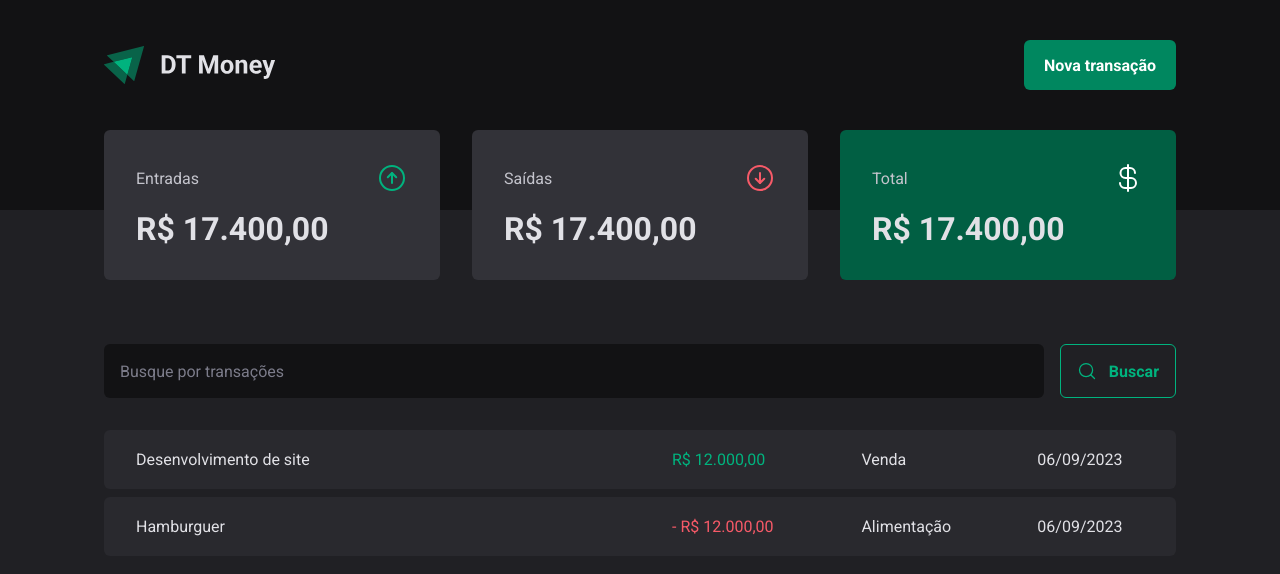
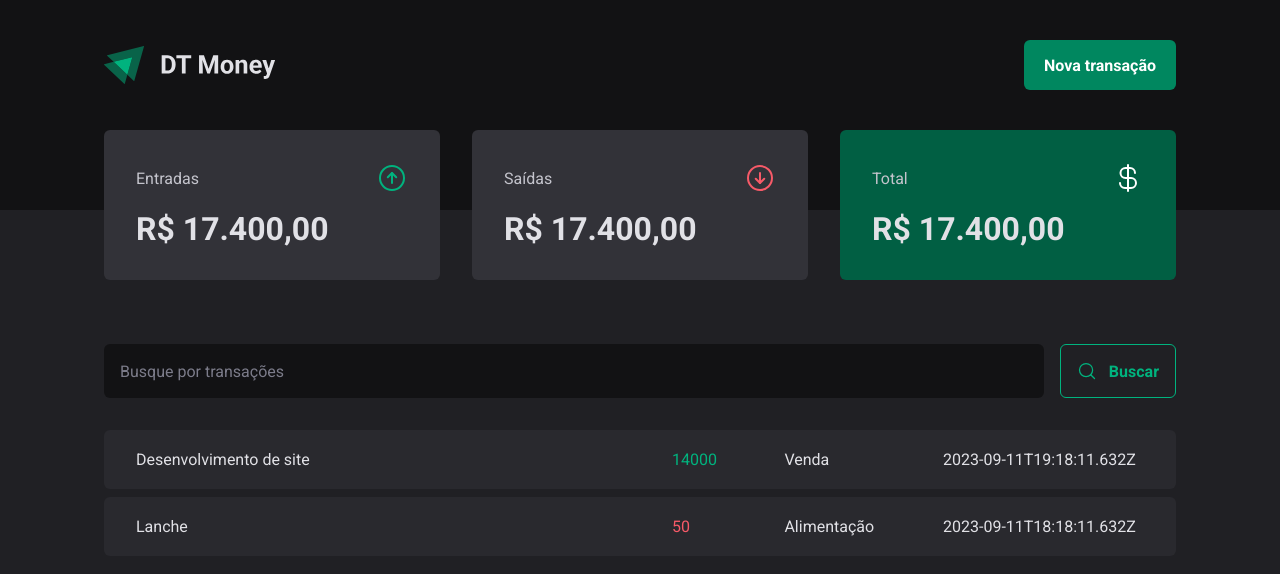
Before and after one commit to DuhBorba/dt-money, a React (Vite) app: page / in a window 1280 px wide. Shown: the top 574 px of the page. Built offline with nearby package versions, Linux system fonts and the light colour scheme; data requests are answered from the project's data file.

Commit message:
HTTP Request

```diff
--- a/src/pages/Transactions/index.tsx
+++ b/src/pages/Transactions/index.tsx
@@ -4,7 +4,28 @@
 import { PriceHighlight, TransactionsContainer, TransactionsTable } from './styles'
 import { SearchForm } from './components/SearchForm'
 
+interface Transaction {
+  id: number
+  description: string
+  type: 'income' | 'outcome'
+  price: number
+  category: string
+  createdAt: string
+}
+
 export const Transactions = () => {
+  const [transactions, setTransactions] = React.useState<Transaction[]>([])
+
+  async function loadTransactions(){
+    const response = await fetch('http://localhost:3333/transactions')
+    const data = await response.json()
+    setTransactions(data)
+  }
+
+  React.useEffect(() => {
+    loadTransactions()
+  }, [])
+
   return (
     <div>
       <Header />
@@ -15,26 +36,20 @@
         <SearchForm />
         <TransactionsTable>
           <tbody>
-            <tr>
-              <td width="50%">Desenvolvimento de site</td>
-              <td>
-                <PriceHighlight variant='income'>
-                  R$ 12.000,00
-                </PriceHighlight>
-              </td>
-              <td>Venda</td>
-              <td>06/09/2023</td>
-            </tr>
-            <tr>
-              <td width="50%">Hamburguer</td>
-              <td>
-                <PriceHighlight variant='outcome'>
-                  - R$ 12.000,00
-                </PriceHighlight>
-              </td>
-              <td>Alimentação</td>
-              <td>06/09/2023</td>
-            </tr>
+            {transactions.map(transaction => {
+              return (
+              <tr key={transaction.id}>
+                <td width="50%">{transaction.description}</td>
+                <td>
+                  <PriceHighlight variant={transaction.type}>
+                    {transaction.price}
+                  </PriceHighlight>
+                </td>
+                <td>{transaction.category}</td>
+                <td>{transaction.createdAt}</td>
+              </tr>
+              )
+            })}
           </tbody>
         </TransactionsTable>
       </TransactionsContainer>
```
